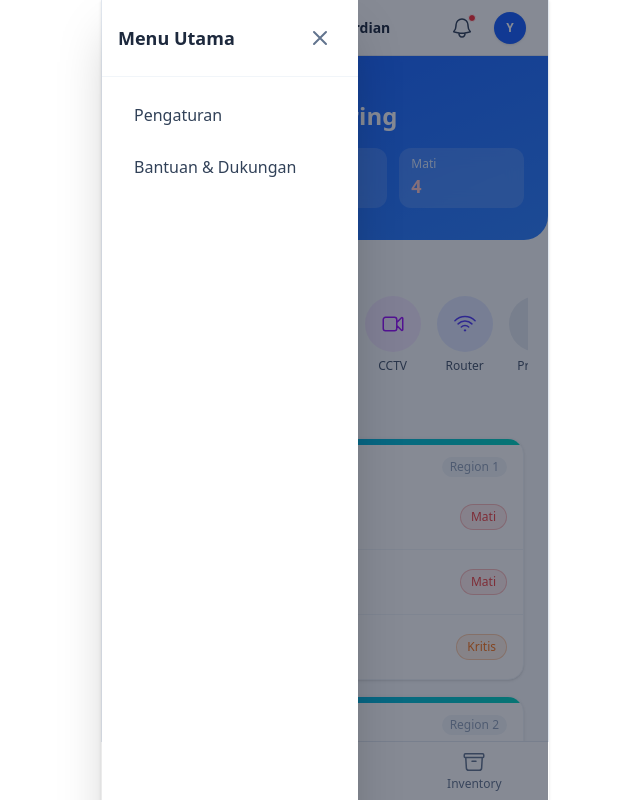
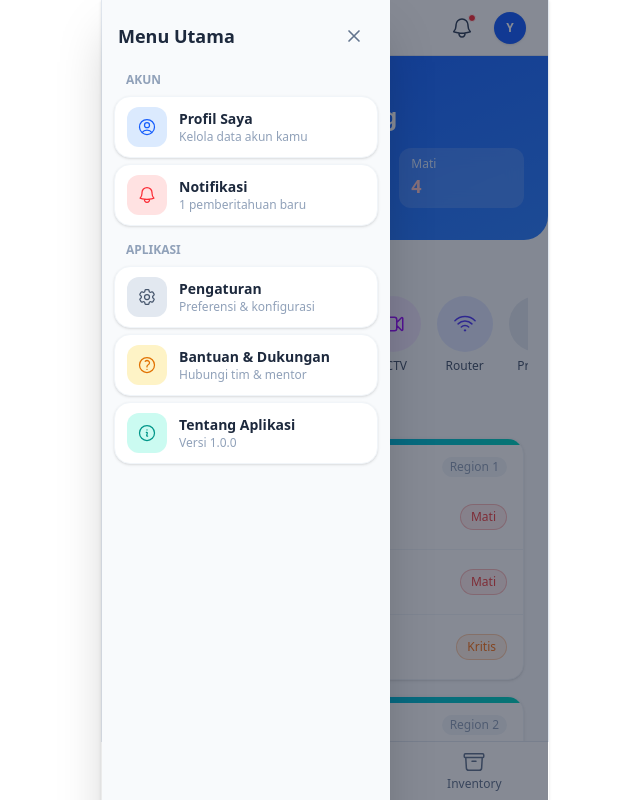
Before and after one commit to yandev-ops/spbu-iot-guardian, a React (Vite) app: page / in a window 1280 px wide. Both pictures are taken after a click on the button 455 px from the left and 27 px from the top of the page. Shown: the top 800 px of the page, without its empty margins (315-955 px from the left). Built offline with nearby package versions, Linux system fonts and the light colour scheme.

Commit message:
Refactor Sidebar component and update styles

```diff
--- a/src/components/Sidebar.jsx
+++ b/src/components/Sidebar.jsx
@@ -1,45 +1,129 @@
+function MenuIcon({ path }) {
+  return (
+    <svg xmlns="http://www.w3.org/2000/svg" className="w-5 h-5" fill="none" viewBox="0 0 24 24" stroke="currentColor" strokeWidth={1.5}>
+      <path strokeLinecap="round" strokeLinejoin="round" d={path} />
+    </svg>
+  );
+}
+
+const MENU_ITEMS = [
+  {
+    section: "Akun",
+    items: [
+      {
+        label: "Profil Saya",
+        subtitle: "Kelola data akun kamu",
+        color: "bg-blue-100 text-blue-600",
+        path: "M17.982 18.725A7.488 7.488 0 0012 15.75a7.488 7.488 0 00-5.982 2.975m11.963 0a9 9 0 10-11.963 0m11.963 0A8.966 8.966 0 0112 21a8.966 8.966 0 01-5.982-2.275M15 9.75a3 3 0 11-6 0 3 3 0 016 0z",
+      },
+      {
+        label: "Notifikasi",
+        subtitle: "1 pemberitahuan baru",
+        color: "bg-red-100 text-red-500",
+        path: "M14.857 17.082a23.848 23.848 0 005.454-1.31A8.967 8.967 0 0118 9.75V9A6 6 0 006 9v.75a8.967 8.967 0 01-2.312 6.022c1.733.64 3.56 1.085 5.455 1.31m5.714 0a24.255 24.255 0 01-5.714 0m5.714 0a3 3 0 11-5.714 0",
+      },
+    ],
+  },
+  {
+    section: "Aplikasi",
+    items: [
+      {
+        label: "Pengaturan",
+        subtitle: "Preferensi & konfigurasi",
+        color: "bg-slate-200 text-slate-600",
+        path: "M9.594 3.94c.09-.542.56-.94 1.11-.94h2.593c.55 0 1.02.398 1.11.94l.213 1.281c.063.374.313.686.645.87.074.04.147.083.22.127.325.196.72.257 1.075.124l1.217-.456a1.125 1.125 0 011.37.49l1.296 2.245a1.125 1.125 0 01-.26 1.431l-1.003.827c-.293.24-.438.613-.431.992a6.759 6.759 0 010 .255c-.007.378.138.75.43.99l1.005.828c.424.35.534.954.26 1.43l-1.298 2.247a1.125 1.125 0 01-1.369.491l-1.217-.456c-.355-.133-.75-.072-1.076.124a6.57 6.57 0 01-.22.128c-.331.183-.581.495-.644.869l-.213 1.281c-.09.543-.56.94-1.11.94h-2.594c-.55 0-1.02-.397-1.11-.94l-.213-1.281c-.062-.374-.312-.686-.644-.87a6.52 6.52 0 01-.22-.127c-.325-.196-.72-.257-1.076-.124l-1.217.456a1.125 1.125 0 01-1.369-.49l-1.297-2.247a1.125 1.125 0 01.26-1.431l1.004-.827c.292-.24.437-.613.43-.992a6.932 6.932 0 010-.255c.007-.378-.138-.75-.43-.99l-1.004-.828a1.125 1.125 0 01-.26-1.43l1.297-2.247a1.125 1.125 0 011.37-.491l1.216.456c.356.133.751.072 1.076-.124.072-.044.146-.087.22-.128.332-.183.582-.495.644-.869l.214-1.28zM15 12a3 3 0 11-6 0 3 3 0 016 0z",
+      },
+      {
+        label: "Bantuan & Dukungan",
+        subtitle: "Hubungi tim & mentor",
+        color: "bg-amber-100 text-amber-600",
+        path: "M9.879 7.519c1.171-1.025 3.071-1.025 4.242 0 1.172 1.025 1.172 2.687 0 3.712-.203.179-.43.326-.67.442-.745.361-1.45.999-1.45 1.827v.75M21 12a9 9 0 11-18 0 9 9 0 0118 0zM12 17.25h.007v.008H12v-.008z",
+      },
+      {
+        label: "Tentang Aplikasi",
+        subtitle: "Versi 1.0.0",
+        color: "bg-teal-100 text-teal-600",
+        path: "M11.25 11.25l.041-.02a.75.75 0 011.063.852l-.708 2.836a.75.75 0 001.063.853l.041-.021M21 12a9 9 0 11-18 0 9 9 0 0118 0zm-9-3.75h.008v.008H12V8.25z",
+      },
+    ],
+  },
+];
+
+const LOGOUT_ICON = "M8.25 9V5.25A2.25 2.25 0 0110.5 3h6a2.25 2.25 0 012.25 2.25v13.5A2.25 2.25 0 0116.5 21h-6a2.25 2.25 0 01-2.25-2.25V15m-3 0l-3-3m0 0l3-3m-3 3H15";
+const CHEVRON_DOWN = "M8.25 4.5l7.5 7.5-7.5 7.5";
+
 export default function Sidebar({ isOpen, onClose }) {
   if (!isOpen) return null;
 
   return (
     <div className="absolute inset-0 z-[60] flex">
-      {/* Latar gelap (Backdrop) - Klik untuk menutup */}
       <button
         aria-label="Tutup Overlay Sidebar"
         onClick={onClose}
         className="absolute inset-0 w-full h-full bg-slate-900/50 cursor-default"
       />
 
-      {/* Panel Konten Sidebar */}
-      <aside className="relative w-64 bg-white h-full shadow-2xl flex flex-col">
-        <header className="p-4 border-b border-slate-100 flex items-center justify-between">
+      <aside className="relative w-72 bg-slate-50 h-full shadow-2xl flex flex-col">
+        {/* ===== HEADER ===== */}
+        <header className="p-4 flex items-center justify-between">
           <h2 className="font-bold text-slate-800 text-lg">Menu Utama</h2>
-
           <button
             onClick={onClose}
             aria-label="Tutup Sidebar"
-            className="min-w-[44px] min-h-[44px] flex items-center justify-center rounded-lg hover:bg-slate-100 active:bg-slate-200 text-slate-500 transition-colors"
+            className="min-w-[40px] min-h-[40px] flex items-center justify-center rounded-full hover:bg-slate-200 active:bg-slate-300 text-slate-500 transition-colors"
           >
-            <svg xmlns="http://www.w3.org/2000/svg" className="h-6 w-6" fill="none" viewBox="0 0 24 24" stroke="currentColor" strokeWidth={2}>
+            <svg xmlns="http://www.w3.org/2000/svg" className="h-5 w-5" fill="none" viewBox="0 0 24 24" stroke="currentColor" strokeWidth={2}>
               <path strokeLinecap="round" strokeLinejoin="round" d="M6 18L18 6M6 6l12 12" />
             </svg>
           </button>
         </header>
 
-        <nav className="flex-1 p-4 flex flex-col gap-2 overflow-y-auto">
-          <button className="min-h-[44px] text-left px-4 py-2 hover:bg-slate-50 active:bg-slate-100 rounded-xl text-slate-700 font-medium transition-colors">
-            Pengaturan
-          </button>
-          <button className="min-h-[44px] text-left px-4 py-2 hover:bg-slate-50 active:bg-slate-100 rounded-xl text-slate-700 font-medium transition-colors">
-            Bantuan & Dukungan
+        {/* ===== LIST MENU ===== */}
+        <nav className="flex-1 px-3 overflow-y-auto">
+          {MENU_ITEMS.map((group) => (
+            <div key={group.section} className="mb-4">
+              <p className="text-xs font-semibold text-slate-400 uppercase px-3 pb-2">
+                {group.section}
+              </p>
+              <div className="space-y-1.5">
+                {group.items.map((item) => (
+                  <button
+                    key={item.label}
+                    className="w-full flex items-center gap-3 bg-white hover:bg-slate-100 active:bg-slate-200 rounded-2xl px-3 py-2.5 shadow-sm border border-slate-100 transition-colors text-left"
+                  >
+                    <span className={`flex items-center justify-center w-10 h-10 rounded-xl shrink-0 ${item.color}`}>
+                      <MenuIcon path={item.path} />
+                    </span>
+                    <div className="min-w-0">
+                      <p className="text-sm font-semibold text-slate-800 truncate">{item.label}</p>
+                      <p className="text-xs text-slate-400 truncate">{item.subtitle}</p>
+                    </div>
+                  </button>
+                ))}
+              </div>
+            </div>
+          ))}
+        </nav>
+
+        {/* ===== FOOTER AKUN ===== */}
+        <div className="p-3 border-t border-slate-200">
+          <button className="w-full flex items-center justify-between bg-white hover:bg-slate-100 rounded-2xl pl-2 pr-3 py-2 shadow-sm border border-slate-100 transition-colors">
+            <div className="flex items-center gap-2 min-w-0">
+              <span className="w-9 h-9 rounded-full bg-blue-600 flex items-center justify-center text-white text-sm font-bold shrink-0">
+                Y
+              </span>
+              <span className="text-sm font-semibold text-slate-800 truncate">
+                SPBU IoT Guardian
+              </span>
+            </div>
+            <MenuIcon path={CHEVRON_DOWN} />
           </button>
 
-          <div className="mt-auto pt-4 border-t border-slate-100">
-            <button className="w-full min-h-[44px] text-left px-4 py-2 hover:bg-red-50 active:bg-red-100 rounded-xl text-red-600 font-medium transition-colors">
-              Keluar
-            </button>
-          </div>
-        </nav>
+          <button className="w-full flex items-center gap-3 mt-2 text-left px-3 py-2 hover:bg-red-50 active:bg-red-100 rounded-xl text-red-600 font-medium text-sm transition-colors">
+            <MenuIcon path={LOGOUT_ICON} />
+            Keluar
+          </button>
+        </div>
       </aside>
     </div>
   );
```
